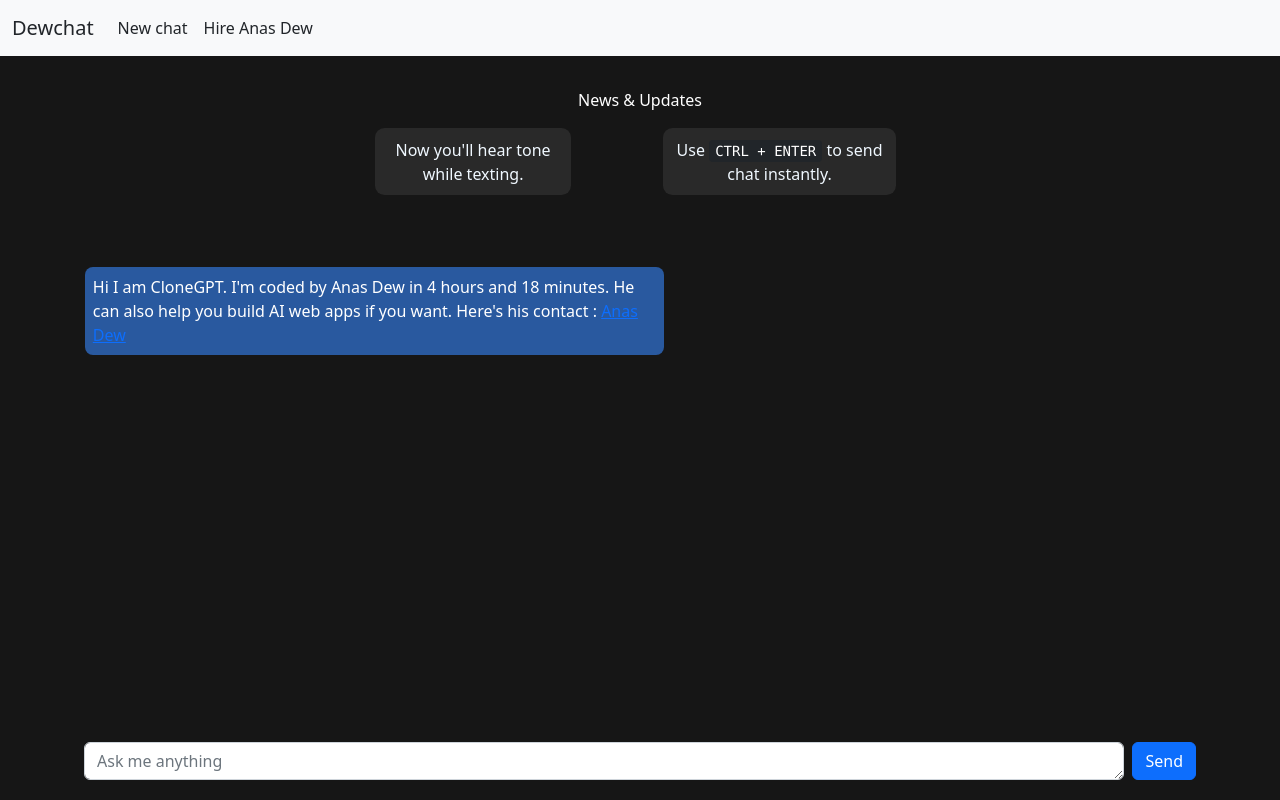
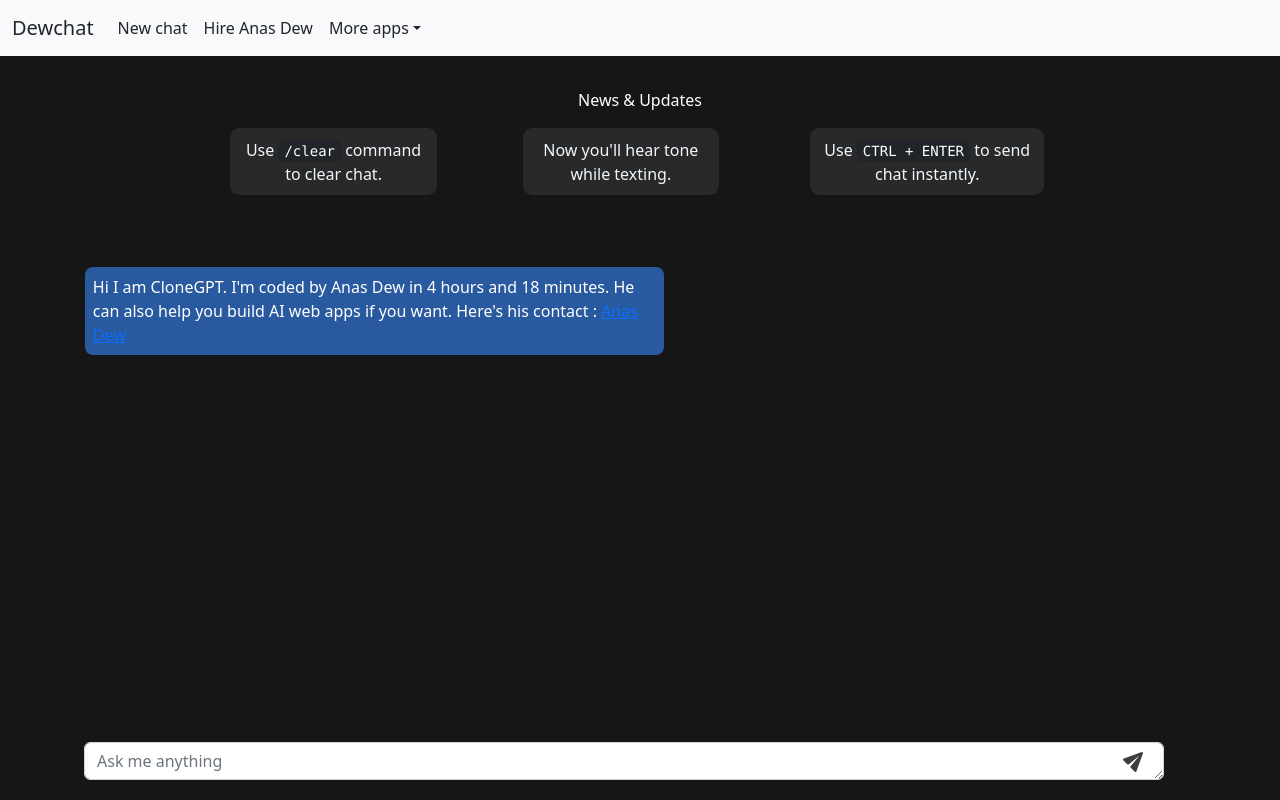
Before and after one commit to Anas-Dew/chatgpt-clone, a React (Create React App) app: page / in a window 1280 px wide. Built offline with nearby package versions, Linux system fonts and the light colour scheme.

Commit message:
more apps added and send icon

```diff
--- a/src/components/Chat.js
+++ b/src/components/Chat.js
@@ -1,7 +1,8 @@
-import React, { useRef } from 'react'
+import React, { useRef, useState } from 'react'
 /* eslint-disable */
 import userChatTone from "../text-sent.wav"
 import aiChatTone from "../text-got.wav"
+import sendChatIcon from "../send-chat.png"
 const Chat = () => {
     const audioSendRef = useRef(null);
     const audioGotRef = useRef(null);
@@ -80,12 +81,12 @@ const Chat = () => {
         )
     }
 
+    const [Rows, setRows] = useState(1)
     return (
         <div>
             <div id='chat-box' style={{ marginBottom: "5rem" }} className=' p-3 d-flex flex-column'>
                 <div id='chat-pop' style={{ backgroundColor: "#29599f" }} className='p-2 m-4 text-white rounded-3'>Hi I am CloneGPT. I'm coded by Anas Dew in 4 hours and 18 minutes. He can also help you build AI web apps if you want. Here's his contact : <a href='http://anasdew.tech/'>Anas Dew</a></div>
             </div>
-            {/* THESE ARE CHAT BUTTONS */}
             <div>
                 <audio ref={audioSendRef}>
                     <source src={userChatTone} type="audio/wav" />
@@ -93,16 +94,18 @@ const Chat = () => {
                 <audio ref={audioGotRef}>
                     <source src={aiChatTone} type="audio/wav" />
                 </audio>
-                <div id='chat-plate' className=" p-3 fixed-bottom bg-white">
-                    <textarea style={{ height: "1rem" }} onKeyDown={e => {
+                {/* THESE ARE CHAT BUTTONS */}
+                <div id='chat-plate' className=" p-3 fixed-bottom bg-white align-items-end">
+                    <textarea rows={Rows} onKeyDown={e => {
                         if (e.keyCode === 13 && e.ctrlKey) {
                             AddToChat();
                         } else if (e.keyCode === 13) {
+                            setRows(Rows+1)
                         }
                     }}
                         type="text" className="m-1 rounded form-control" placeholder='Ask me anything' id="chat-input" />
+                    <button onClick={AddToChat} style={{height: "2.5rem", width: "0px"}} id='send' type="submit" className="m-1 rounded btn btn-primary"><img src={sendChatIcon}/></button>
                     {/* <button onClick={ClearChat} type="submit" className="m-1 rounded btn btn-primary">Clear</button> */}
-                    <button onClick={AddToChat} id='send' type="submit" className="m-1 rounded btn btn-primary">Send</button>
                 </div>
             </div>
         </div>
--- a/src/components/Navbar.js
+++ b/src/components/Navbar.js
@@ -18,6 +18,18 @@ const Navbar = (props) => {
                         <li className="nav-item">
                             <a className={`nav-link text-${props.text_theme}`} rel='noreferrer noopener' target={'_blank'} href="http://anasdew.tech/">Hire Anas Dew</a>
                         </li>
+                        <li class="nav-item dropdown">
+                            <a className={`nav-link dropdown-toggle text-${props.text_theme}`} href="#" role="button" data-bs-toggle="dropdown" aria-expanded="false">
+                                More apps
+                            </a>
+                            <ul class="dropdown-menu">
+                                <li><Link class="dropdown-item" target={'_blank'} to="https://google2002.netlify.app/">Nostalgia Google</Link></li>
+                                <li><Link class="dropdown-item" target={'_blank'} to="https://superurl.pythonanywhere.com/">SuperURL</Link></li>
+                                <li><Link class="dropdown-item" target={'_blank'} to="https://phrase2word.netlify.app/">Phrase2Word</Link></li>
+                                <li><hr class="dropdown-divider" /></li>
+                                <li><Link class="dropdown-item" target={'_blank'} to="https://tally.so/r/nr5Arp">Feedback</Link></li>
+                            </ul>
+                        </li>
                     </ul>
                 </div>
             </div>
--- a/src/components/Tips.js
+++ b/src/components/Tips.js
@@ -8,6 +8,9 @@ function FAQs() {
                 <i style={{ scale: "1.2" }} className="mt-3 fa-solid fa-wand-magic-sparkles"></i>
                 <p className='mt-2 text-white'>News & Updates</p>
                 <div id='news-updates-div' style={{display: "flex"}}>
+                    <div className='d-flex flex-column align-items-center'>
+                        <p className='faq-content'>Use <kbd>/clear</kbd> command to clear chat.</p>
+                    </div>
                     <div className='d-flex flex-column align-items-center'>
                         <p className='faq-content'>Now you'll hear tone while texting.</p>
                     </div>
--- a/src/index.css
+++ b/src/index.css
@@ -36,6 +36,7 @@ body {
     #chat-plate {
         padding-left: 1rem !important;
         padding-right: 1rem !important;
+        width: 108%;
     }
     #chat-box {
         margin-left: -1rem;
@@ -43,6 +44,14 @@ body {
     }
 }
 
+#send {
+    right: 63px;
+    position: relative;
+    bottom: -1px;
+    height: 2.5rem;
+    background: none;
+    border: none;
+}
 /* ----------------------------------------------
  * Generated by Animista on 2023-2-27 11:2:46
  * Licensed under FreeBSD License.
```
Also changed, not shown: src/send-chat.png (added).
